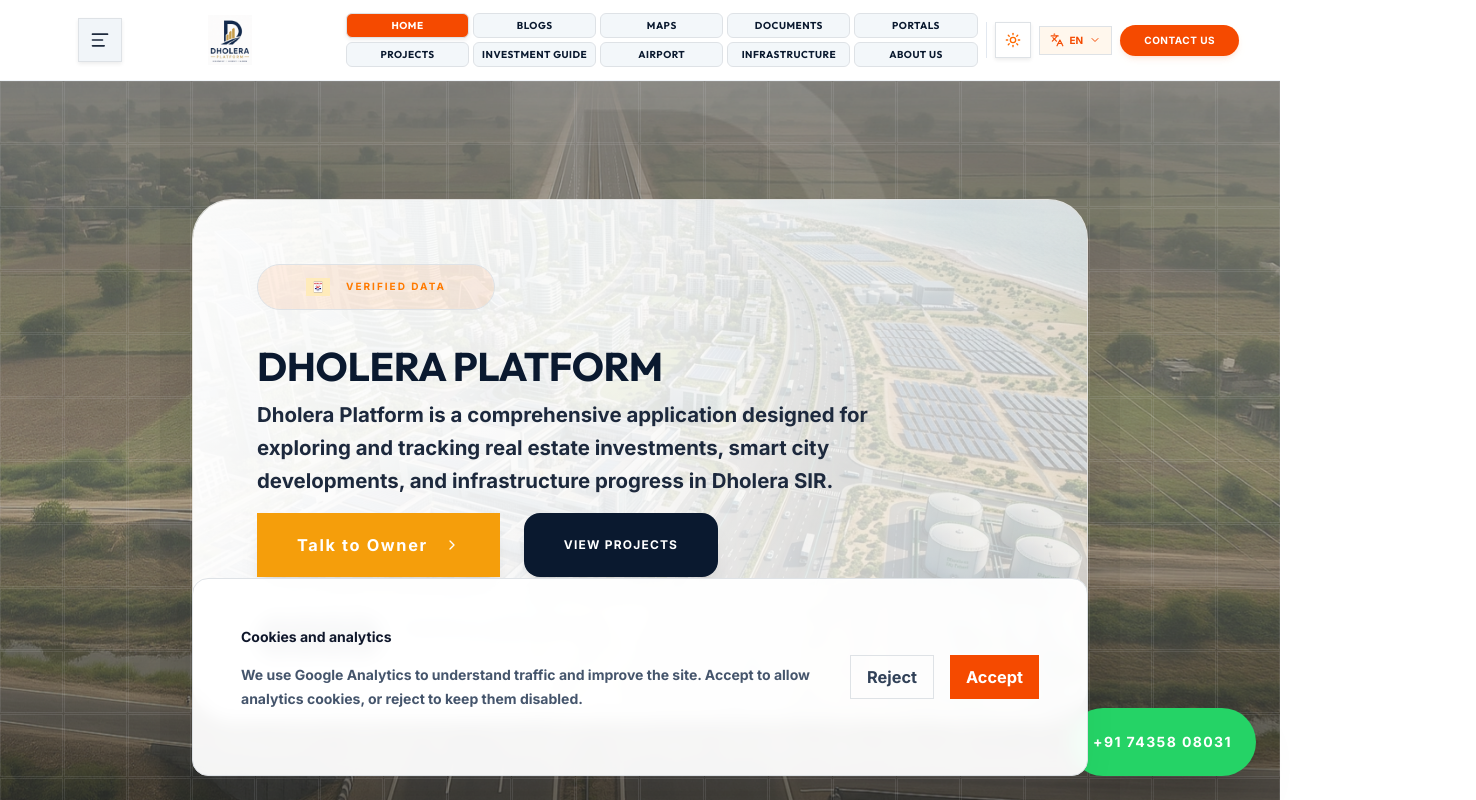
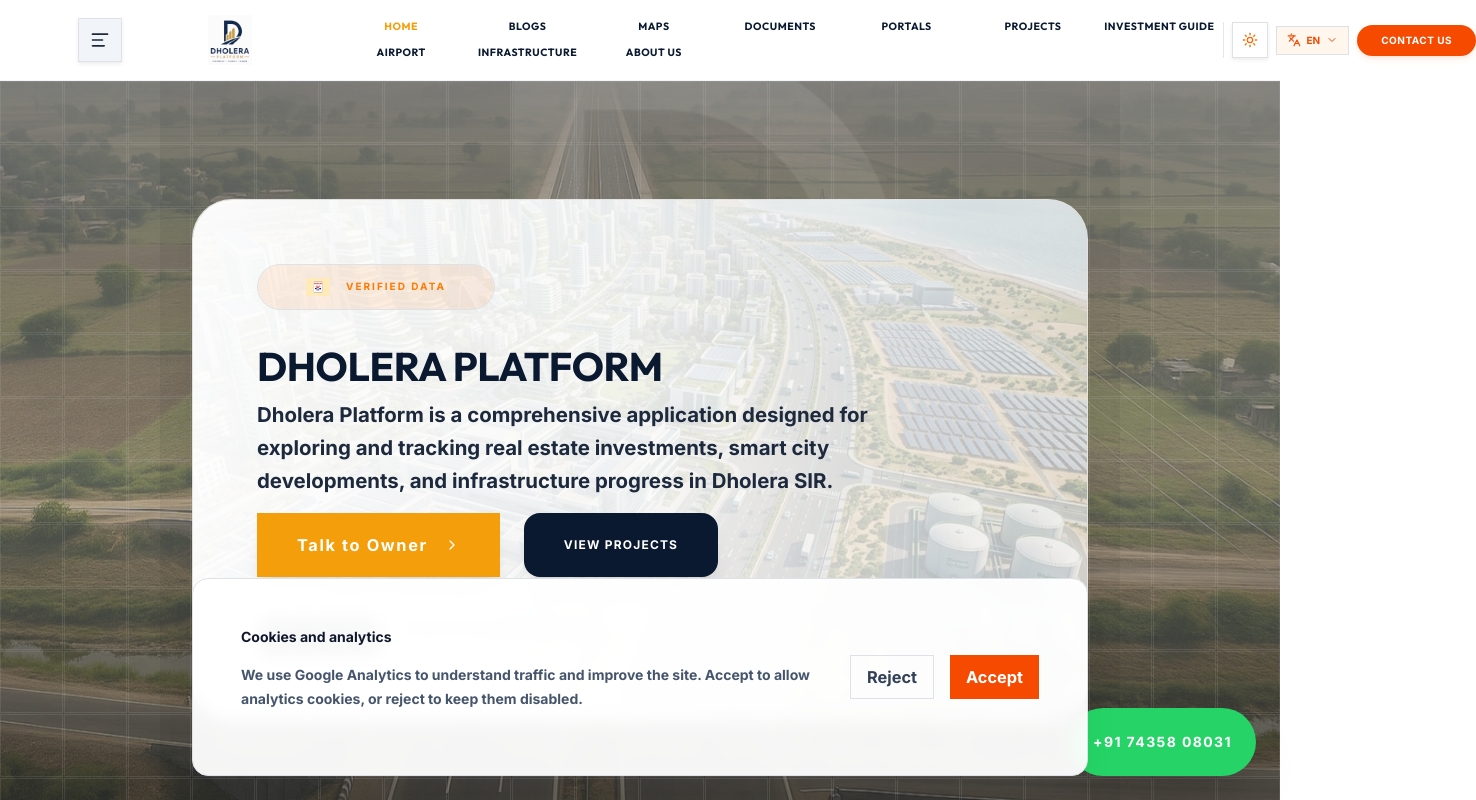
Before and after one commit to Payunch/Dholera-frontend, a Next.js app: page / in a window 1280 px wide. Shown: the top 800 px of the page, 1476 px wide, since content can reach past the window. Built offline with nearby package versions, Linux system fonts and the light colour scheme; no server answers.

Commit message:
style(nav): display navigation in 7 columns across 2 rows with no boxes (clean text links)

```diff
--- a/src/components/layout/Navbar.js
+++ b/src/components/layout/Navbar.js
@@ -74,9 +74,9 @@ export function Navbar() {
             </div>
           </div>
 
-          {/* Desktop Nav: 2 Rows & 5 Columns of compact buttons + controls */}
-          <div className="hidden md:flex items-center gap-2 lg:gap-3 shrink-0">
-            <nav className="grid grid-cols-5 gap-1 lg:gap-1.5 font-display">
+          {/* Desktop Nav: 7 Columns & 2 Rows with NO BOX (clean text links) */}
+          <div className="hidden md:flex items-center gap-2 lg:gap-4 shrink-0">
+            <nav className="grid grid-cols-7 gap-x-2.5 lg:gap-x-3.5 xl:gap-x-4 gap-y-1.5 font-display items-center text-center">
               {navItems.map((item) => {
                 const active = isItemActive(item.href);
                 return (
@@ -84,10 +84,10 @@ export function Navbar() {
                     key={item.href}
                     href={item.href}
                     className={cn(
-                      "inline-flex items-center justify-center px-2 py-1 lg:px-2.5 lg:py-1 rounded-md text-[8.5px] lg:text-[9.5px] xl:text-[10px] font-black uppercase tracking-wider text-center transition-all whitespace-nowrap border",
+                      "transition-colors text-[9px] lg:text-[10px] xl:text-[10.5px] font-black uppercase tracking-wider text-center whitespace-nowrap py-0.5",
                       active
-                        ? "bg-orange-600 text-white border-orange-600 shadow-sm shadow-orange-600/25"
-                        : "bg-slate-100/80 hover:bg-orange-50 dark:bg-slate-900 dark:hover:bg-slate-800 text-slate-700 dark:text-slate-200 border-slate-200/90 dark:border-slate-800/80 hover:border-orange-500/50 hover:text-orange-600"
+                        ? "text-orange-600 dark:text-orange-500"
+                        : "text-slate-800 dark:text-slate-200 hover:text-orange-600 dark:hover:text-orange-400"
                     )}
                   >
                     {item.label}
```
